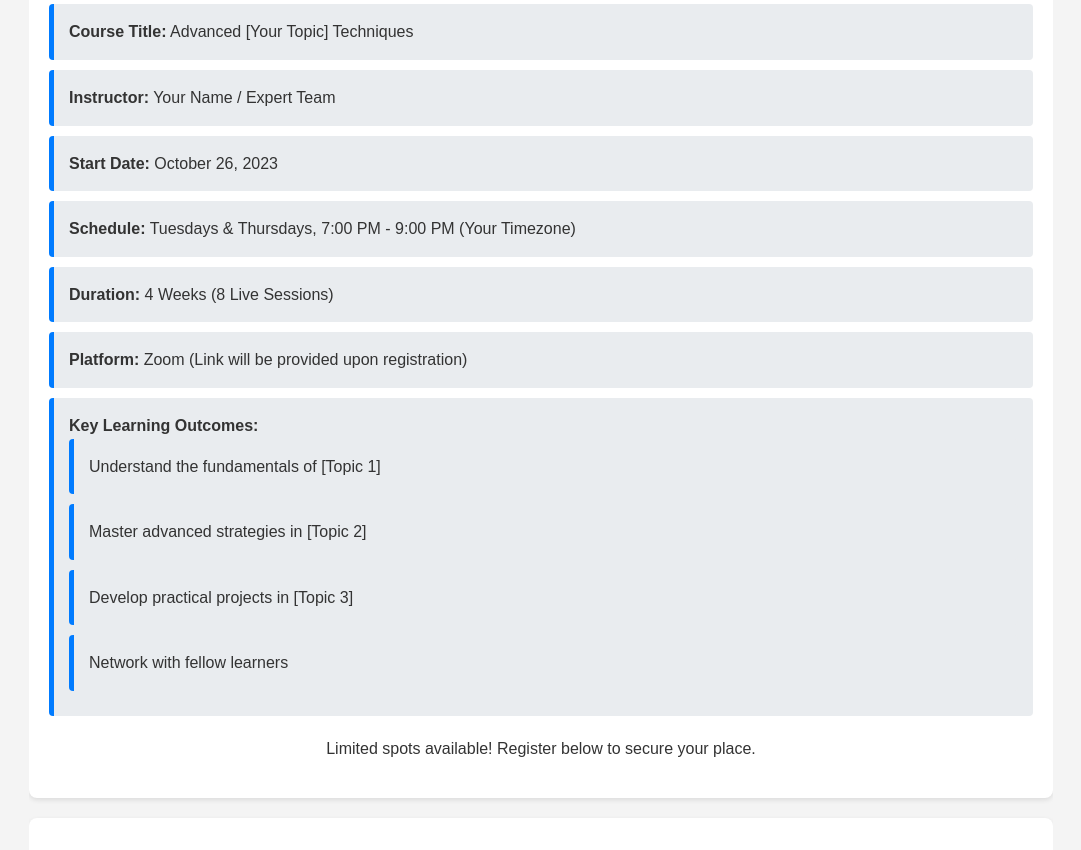
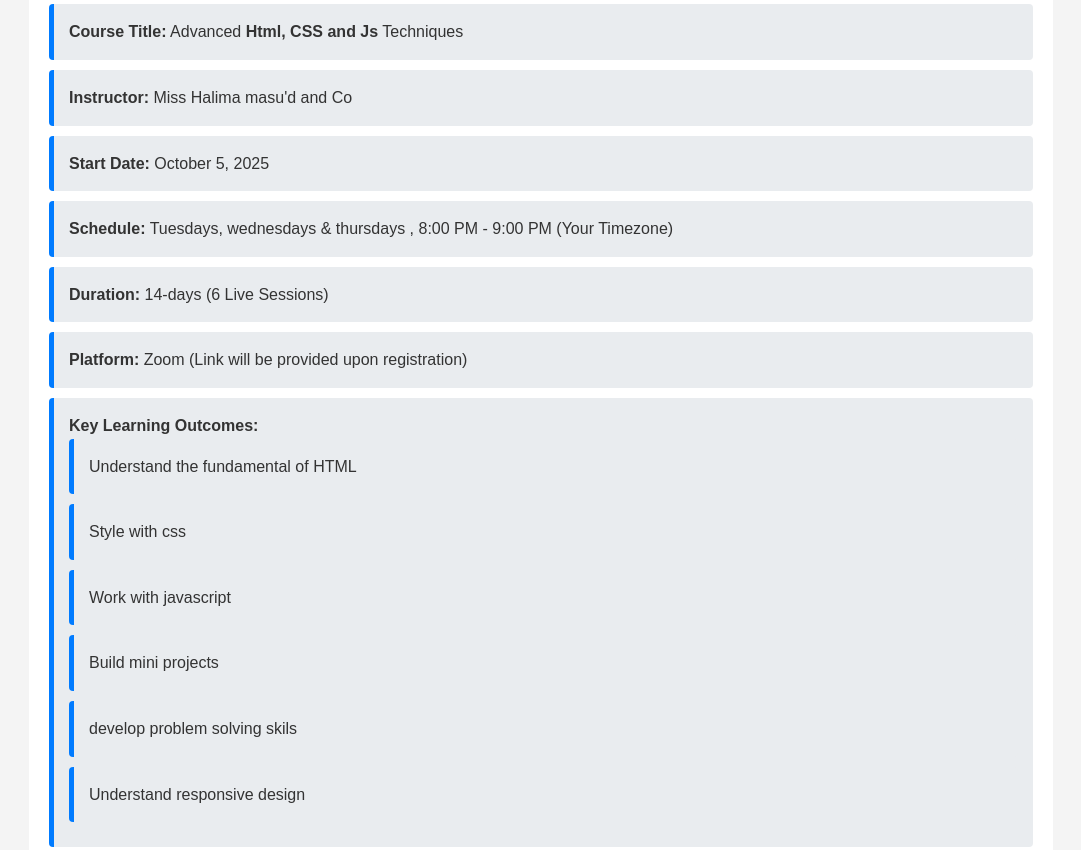
Before and after one commit to haleempreety18/HM-intro, a plain HTML site: page index.html in a window 1280 px wide. Shown: the part 717-1567 px from the top of the page, without its empty margins (99-1180 px from the left). Drawn offline with Linux system fonts and the light colour scheme.

Commit message:
Update index.html

```diff
--- a/index.html
+++ b/index.html
@@ -1,9 +1,9 @@
-<!DOCTYPE html>
+ <!DOCTYPE html>
 <html lang="en">
 <head>
     <meta charset="UTF-8">
     <meta name="viewport" content="width=device-width, initial-scale=1.0">
-    <title>Your Online Class Homepage</title>
+    <title>14 days web coding</title>
     <style>
         body {
             font-family: Arial, sans-serif;
@@ -150,13 +150,13 @@
 <body>
     <header>
         <div class="container">
-            <h1>Your Awesome Online Class</h1>
+            <h1>Welcome! to 14-days online coding class</h1>
         </div>
     </header>
 
     <section class="hero">
         <div class="container">
-            <h2>Master [Your Skill] Today!</h2>
+            <h2>Master your coding challege Today!</h2>
             <p>Join our interactive online masterclass and transform your skills with expert guidance and a supportive community.</p>
             <a href="#register" class="btn">Get Started Now!</a>
         </div>
@@ -166,29 +166,35 @@
         <section class="class-details">
             <h2>What You'll Learn & Class Details</h2>
             <ul>
-                <li><strong>Course Title:</strong> Advanced [Your Topic] Techniques</li>
-                <li><strong>Instructor:</strong> Your Name / Expert Team</li>
-                <li><strong>Start Date:</strong> October 26, 2023</li>
-                <li><strong>Schedule:</strong> Tuesdays & Thursdays, 7:00 PM - 9:00 PM (Your Timezone)</li>
-                <li><strong>Duration:</strong> 4 Weeks (8 Live Sessions)</li>
+                <li><strong>Course Title:</strong> Advanced <strong>Html, CSS and Js</strong> Techniques</li>
+                <li><strong>Instructor:</strong> Miss Halima masu'd and Co</li>
+                <li><strong>Start Date:</strong> October 5, 2025</li>
+                <li><strong>Schedule:</strong> Tuesdays, wednesdays & thursdays , 8:00 PM - 9:00 PM (Your Timezone)</li>
+                <li><strong>Duration:</strong> 14-days (6 Live Sessions)</li>
                 <li><strong>Platform:</strong> Zoom (Link will be provided upon registration)</li>
                 <li><strong>Key Learning Outcomes:</strong>
                     <ul>
-                        <li>Understand the fundamentals of [Topic 1]</li>
-                        <li>Master advanced strategies in [Topic 2]</li>
-                        <li>Develop practical projects in [Topic 3]</li>
-                        <li>Network with fellow learners</li>
+                        <li>Understand the fundamental of HTML</li>
+                        <li>Style with css</li>
+                        <li>Work with javascript</li>
+                        <li>Build mini projects</li>
+                        <li>develop problem solving skils</li>
+                        <li>Understand responsive design</li>
+
+
+
+
+
                     </ul>
                 </li>
             </ul>
-            <p style="text-align: center; margin-top: 20px;">Limited spots available! Register below to secure your place.</p>
+            <p style="text-align: center; margin-top: 20px; font-weight: bolder;">Limited spots available! Register below to secure your place.</p>
         </section>
 
         <section id="register" class="registration-form">
             <h2>Register for the Class</h2>
             <form action="#" method="POST">
-                <!-- In a real application, this form would submit to a backend.
-                     For this example, the WhatsApp button is the primary action. -->
+
                 <label for="name">Full Name:</label>
                 <input type="text" id="name" name="name" required>
 
@@ -196,22 +202,22 @@
                 <input type="email" id="email" name="email" required>
 
                 <label for="phone">Phone Number (Optional, for direct contact):</label>
-                <input type="tel" id="phone" name="phone">
+                <input type="tel" id="phone" name="phone"
 
-                <!-- The "Join" button links directly to WhatsApp -->
-                <button type="button" onclick="window.location.href='https://wa.me/YOUR_WHATSAPP_NUMBER?text=Hello!%20I%27m%20interested%20in%20the%20[YOUR_CLASS_NAME]%20online%20class%20and%20would%20like%20to%20join%20the%20group.'">
+
+                <button type="button" onclick="window.location.href='https://wa.me/07049111844?text hi, miss Halima, am intrested in the[14-days online coding]class and would like to join the class.'">
                     Join Class WhatsApp Group
                 </button>
+                <button type="submit"onclick="window.location.href= 'https://wa.me/07049111844' ></button>
                 <p style="text-align: center; font-size: 0.9em; color: #666;">
-                    Clicking this button will open WhatsApp and allow you to message us directly or join our class group.
-                </p>
+                     submit </p>
             </form>
         </section>
     </div>
 
     <footer>
         <div class="container">
-            <p>&copy; 2023 Your Online Class. All rights reserved.</p>
+            <p>&copy; the 14-days online web class. All rights reserved.</p>
         </div>
     </footer>
 </body>
```
